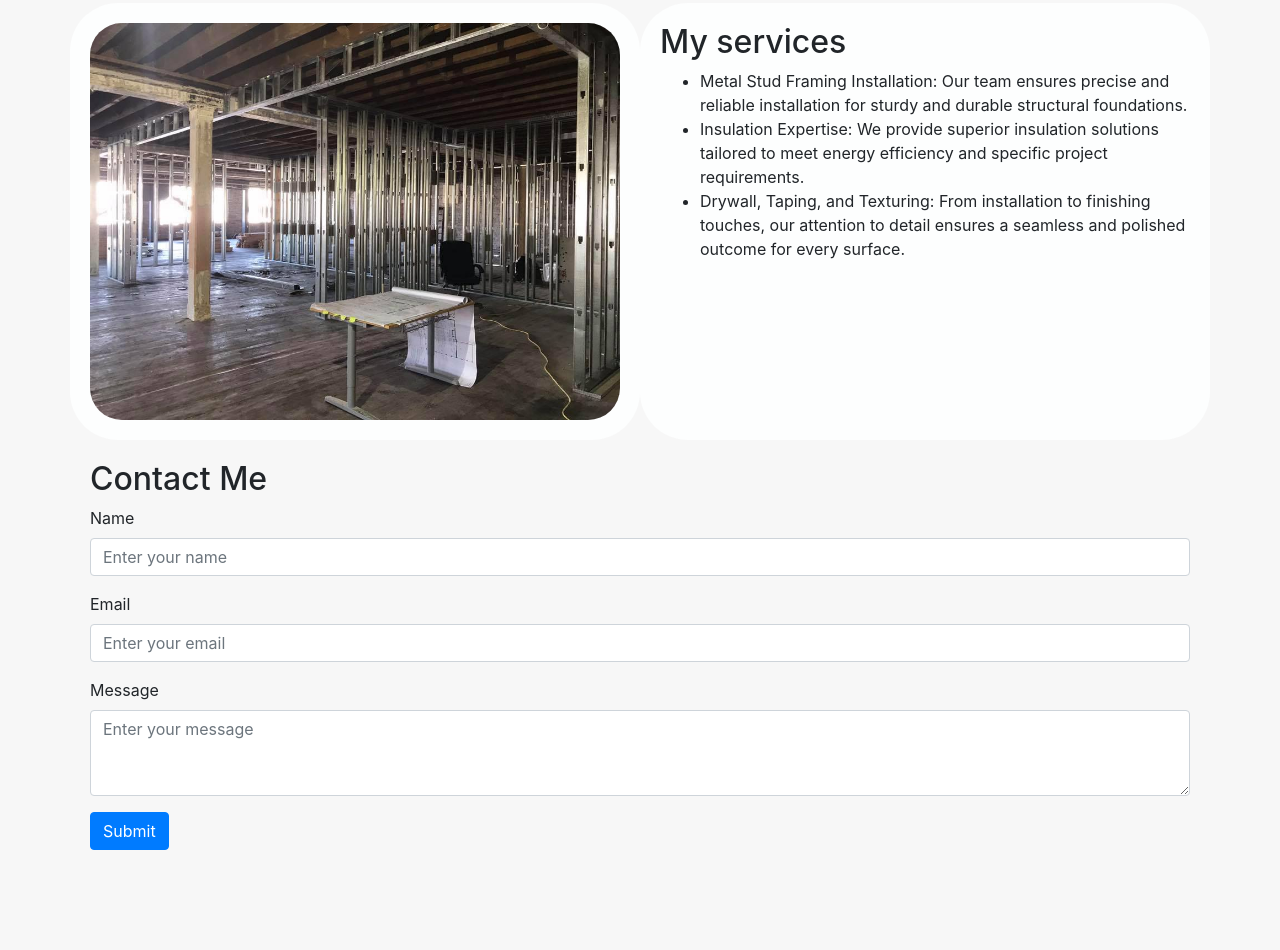
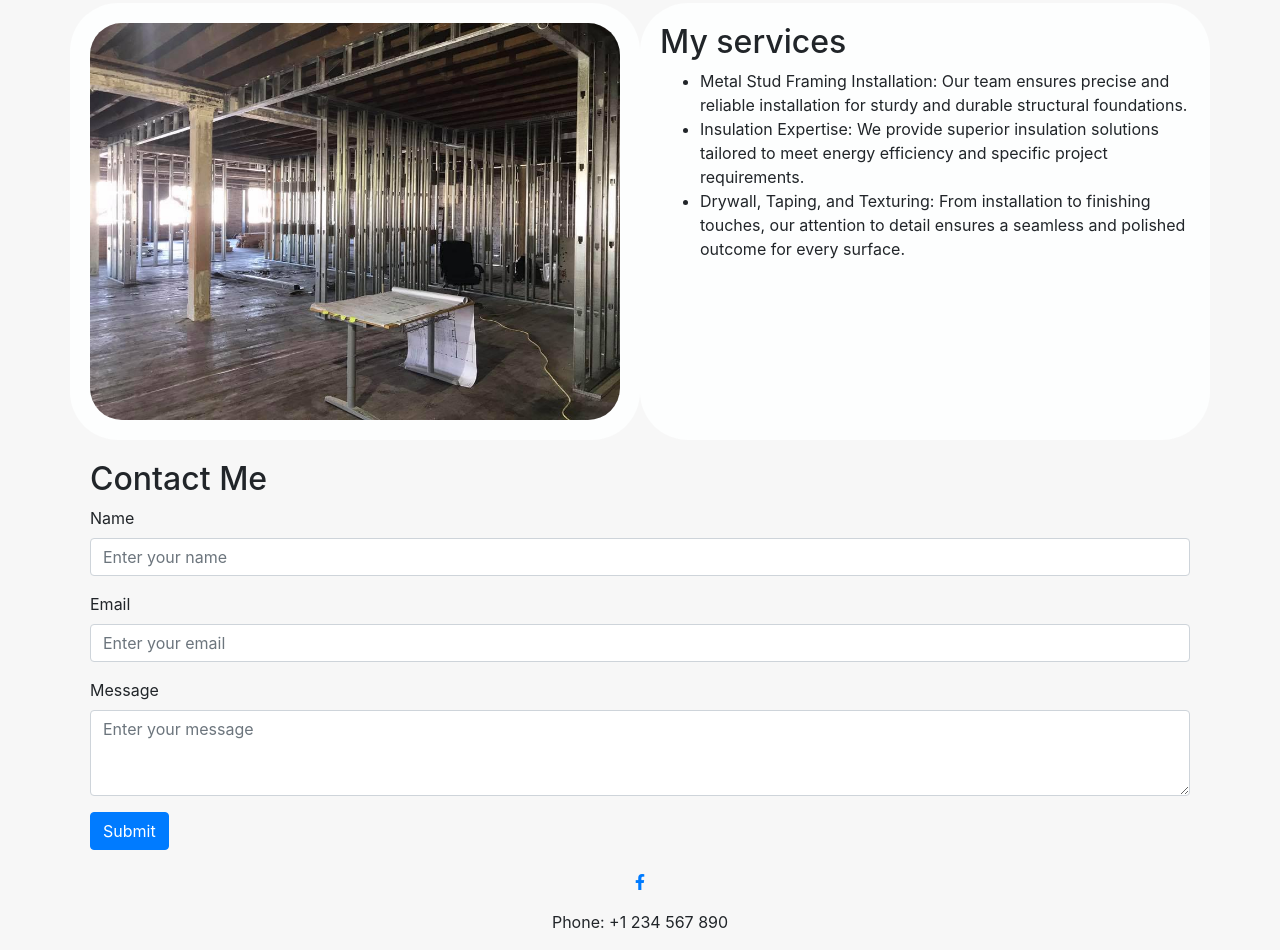
Before and after one commit to Cesarpinagon/LFDrywallInc, a plain HTML site: page docs/index.html in a window 1280 px wide. Shown: the part 1257-2207 px from the top of the page. Before the commit the page ends 2127 px from the top, so only its background shows below. Drawn offline with nearby package versions, Linux system fonts and the light colour scheme.

Commit message:
Added the footer

```diff
--- a/docs/index.html
+++ b/docs/index.html
@@ -8,6 +8,7 @@
     <link rel="stylesheet" href="https://stackpath.bootstrapcdn.com/bootstrap/4.3.1/css/bootstrap.min.css">
     <link rel="icon" href="images/favicon-256x256.png">
     <link rel="stylesheet" href="css/style.css">
+    <link rel="stylesheet" href="https://cdnjs.cloudflare.com/ajax/libs/font-awesome/5.15.3/css/all.min.css">
 </head>
 <body>
  <!-- Navbar -->
@@ -101,6 +102,22 @@
     </form>
 </div>
 
+<!-- Footer -->
+<footer class="footer">
+    <div class="container">
+        <div class="row">
+            <div class="col-md-12">
+                <p class="text-center">
+                    <a href="https://www.facebook.com/profile.php?id=100057269866777" target="_blank">
+                        <i class="fab fa-facebook-f"></i>
+                    </a>
+                </p>
+                <p class="text-center">Phone: +1 234 567 890</p>
+            </div>
+        </div>
+    </div>
+</footer>
+
     <!-- Add Bootstrap JS and its dependencies jQuery and Popper.js at the end of the body -->
     <script src="https://code.jquery.com/jquery-3.3.1.slim.min.js"></script>
     <script src="https://cdnjs.cloudflare.com/ajax/libs/popper.js/1.14.7/umd/popper.min.js"></script>
```
